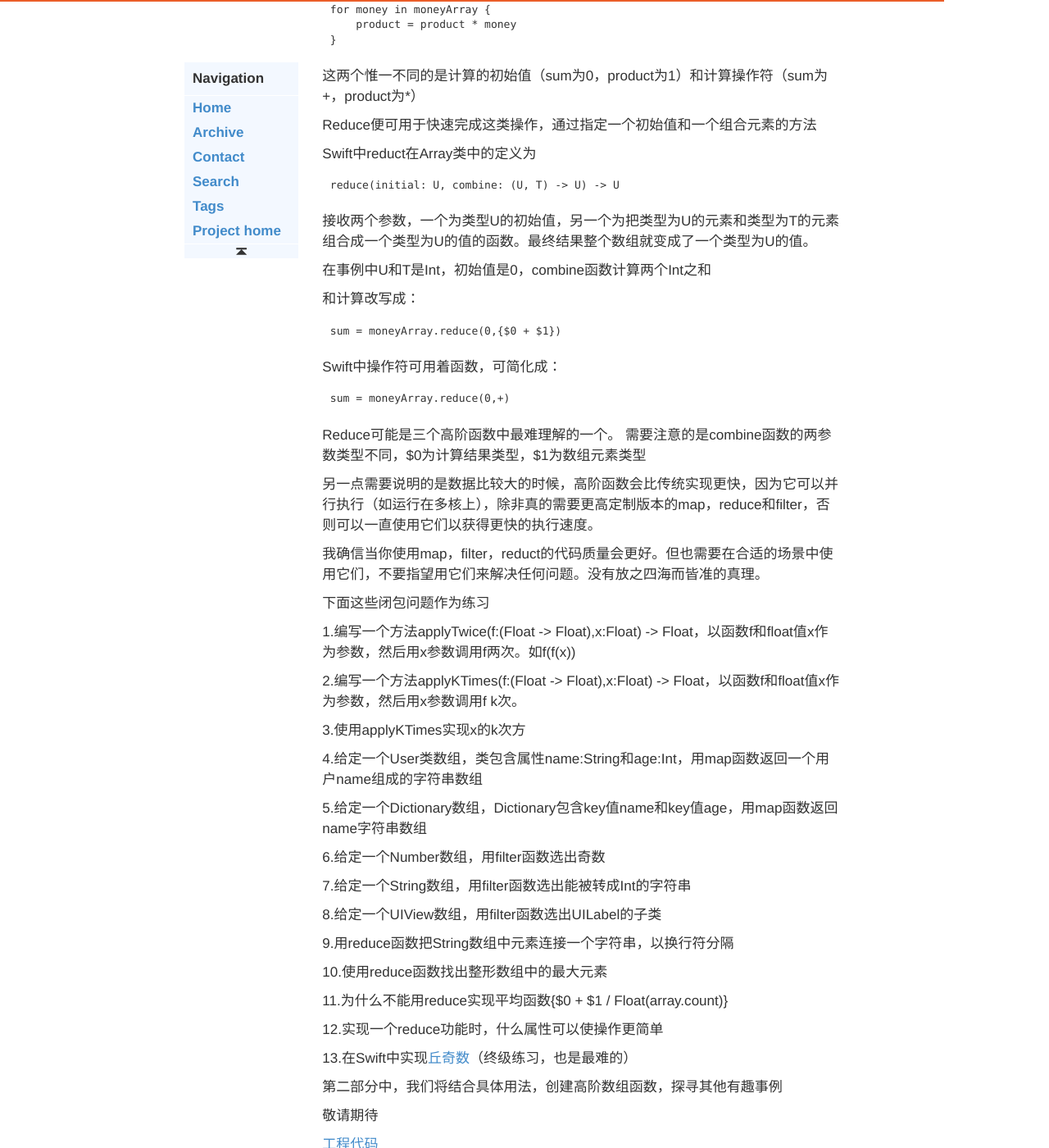
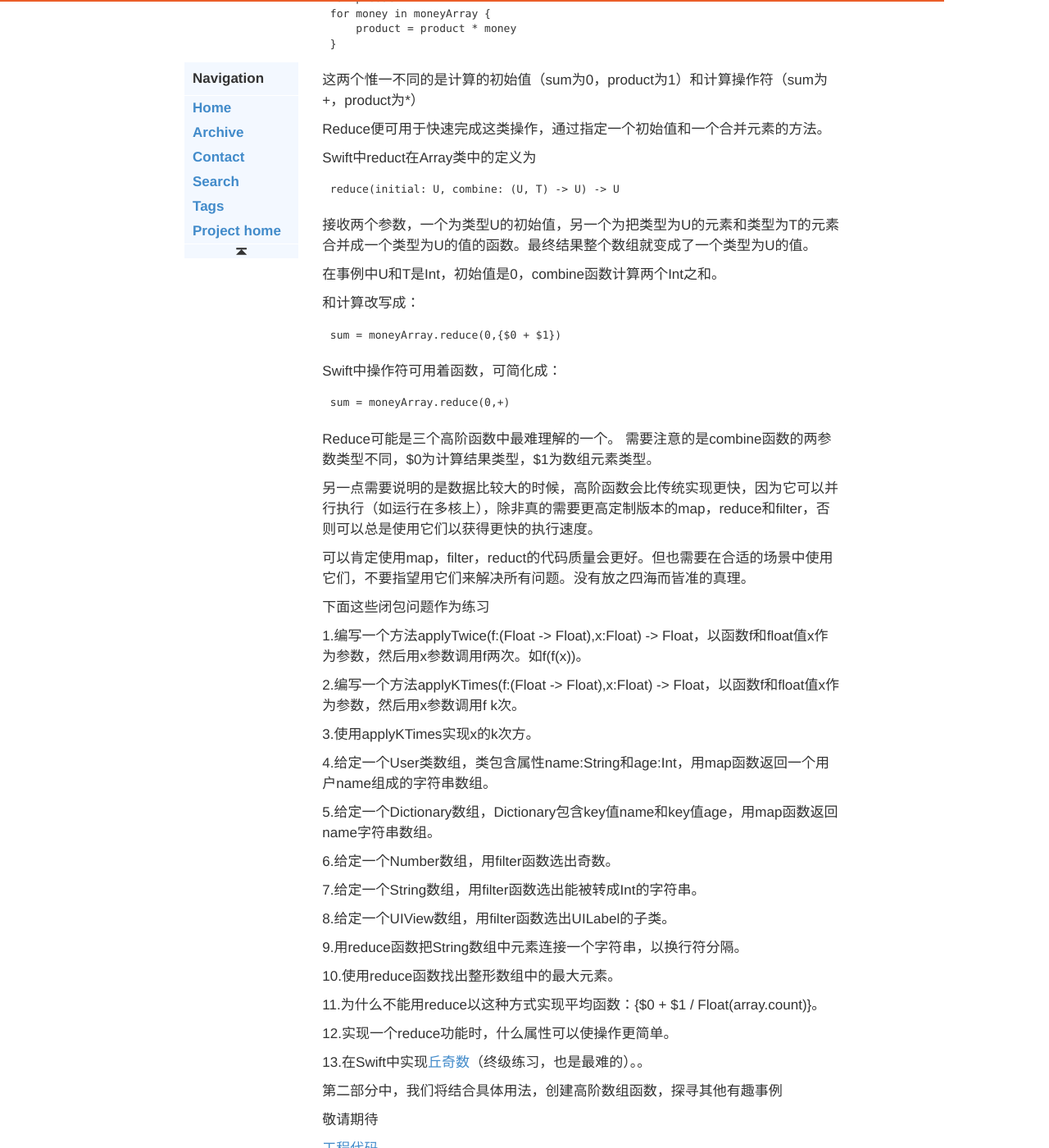
Before and after one commit to candeladiao/candeladiao.github.io, a Jekyll site: the page built from _posts/2015-06-19-Swift高阶函数：Map，Filter，Reduce等-Part-1.markdown, in a window 1280 px wide and 1400 px high, scrolled down 3856 px. Shown: the whole window at 82% size. Built offline with Jekyll 4.4.1, drawn with Linux system fonts in a browser that asks for light colours; some web fonts are replaced; Markdown is read by kramdown in place of the engine named in the settings; comment, search, counter and statistics services are not loaded; some of the changed text lies outside the part shown.

Commit message:
add files

```diff
--- a/_posts/2015-06-19-Swift高阶函数：Map，Filter，Reduce等-Part-1.markdown
+++ b/_posts/2015-06-19-Swift高阶函数：Map，Filter，Reduce等-Part-1.markdown
@@ -7,21 +7,21 @@
 ---
 
 ##闭包介绍
-Swift一大特性便是使用简洁的[头等函数](https://en.wikipedia.org/wiki/First-class_function)/闭包语法代替了复杂的blocks。希望我们在Swift中不再需要像[fuckingblocksyntax](http://fuckingblocksyntax.com/)中所描述的语法。（译者注：头等函数-即可将函数当作参数传递给其他的函数，或从其他的函数里返回出值，并且可以将他们设定为变量，或者将他们存储在数据结构中）。
+Swift一大特性便是使用简洁的[头等函数](https://en.wikipedia.org/wiki/First-class_function)/闭包语法代替了复杂的blocks。希望我们在Swift中不再需要像[fuckingblocksyntax](http://fuckingblocksyntax.com/)中所描述的语法。（译者注：头等函数-即可将函数当作参数传递给其它的函数，或作为其它函数的返回值，也可以将它们赋值给变量，或者将它们存储在数据结构中）。
 
 
-闭包是自包含的blocks，它能在代码中传递和使用。
+闭包是自包含的blocks，它可以在代码中传递使用。
 
 
-本文我们将重点介绍匿名定义的闭包（如：定义成内联的且不具名）也称匿名闭包。我们能够将其作为参数传递给其他函数/方法或者将其作为返回值。闭包是[极其强大的语言特性](https://en.wikipedia.org/wiki/Church_encoding)，它能够使我们编写程序的时候更快，更容易，更少出错。
+本文我们将重点介绍匿名定义的闭包（如：定义成内联且不具名）也称匿名闭包。我们能够将其作为参数传递给其它函数/方法或者将其作为返回值。闭包是[极其强大的语言特性](https://en.wikipedia.org/wiki/Church_encoding)，它能够让我们更快，更容易的编写程序，并且也更少出错。
 
 
 Blocks/闭包（同一概念的不同命名）在Cocoa和Cocoa Touch中广泛使用，是iOS框架的核心。
 
 
-让我们来看一些闭包例子以及它们为什么如此有用：
+让我们来看一些闭包例子以及它们为什么如此有用。
 
-我们需要两个函数，其中一个计算两个数的平方的平均值，另一个计算两个数的立方的平均值，传统的解决方法会是这样：
+我们需要两个方法，其中一个计算两个数的平方的平均值，另一个计算两个数的立方的平均值，传统的解决办法会是这样：
 
 
 	func square(a:Float) -> Float {
@@ -55,43 +55,43 @@
 这里我们使用了命名闭包，我们也可以使用闭包表达式定义一个没有名称的内联闭包。
 
 
-在Swift中有很多种定义闭包表达式的方法，这里从最啰嗦的开始讲到最简洁的为止：
+在Swift中有很多种定义闭包表达式的方法，这里从最啰嗦的开始讲，逐步简化到最简洁为止：
 
 
 	averageOfFunction(3, 4, {(x: Float) -> Float in return x * x})
 
 
-(x: Float) -> Float 是闭包的类型（接收一个float参数，返回一个float值）， return x * x 为实现，关键字in为代码头，实现跟在in后面，让我们简化一下。
+(x: Float) -> Float 是闭包的类型（接收一个float参数，返回一个float值）， return x * x 为实现，关键字in为代码头，实现跟在in后面。下面我们简化一下。
 
 
-首先我们忽略类型声明，因为类型能够从averageOfFunction声明中推断出来（编译器能够推断出averageOfFunction期望传入作为参数的函数需要接收一个float值，然后返回另一个float值）
+首先可以忽略类型声明，因为类型能够从averageOfFunction声明中推断出来（编译器能够推断出作为averageOfFunction的参数传入的函数需要接收一个float值，然后返回另一个float值）。
 
 
 	averageOfFunction(3, 4, {x in return x * x})
 
 
-我们还可以忽略return语句
+接着我们可以忽略return语句。（译者注：Swift规定-单行表达式闭包可省略return）。
 
 
 	averageOfFunction(3, 4, {x in x * x})
 
 
-最后我们还可以忽略指定参数名，使用默认参数名$0（如果函数接收多个参数，使用$K作为第K-1个参数，如$0，$1，$2......）
+最后可以忽略指定参数名，使用默认参数名$0（如果函数接收多个参数，使用$K作为第K-1个参数，如$0，$1，$2......）。
 
 
 	averageOfFunction(3, 4, {$0 * $0})
 
 
-接下部分，我们都使用最后这种闭包表达式，实际编码中如果要求清晰明了，建议使用命名闭包。
+接下部分，我们都使用最后这种闭包表达式。也支持你使用命名闭包，如果实际编码中有明确要求。
 
 
-把闭包作为参数传递而非重复代码，这个编程技术极大的提升了代码的表达性，避免了代码引用和拷贝粘贴所带来的错误。
+把闭包作为参数传递而非重复代码，这个技术极大的提升了代码的表达性，避免了代码引用和拷贝粘贴所带来的错误。
 
 
 ##数组操作
 
 
-Swift的数组支持三个高阶函数：map，filter和reduce。Objective-C的NSArray没有实现这些方法，但是开源社区弥补了这个不足
+Swift的数组支持三个高阶函数：map，filter和reduce。Objective-C的NSArray没有实现这些方法，但是有开源社区弥补了这点不足。
 
 
 ###Map
@@ -101,13 +101,13 @@
 	[ x1, x2, ... , xn].map(f) -> [f(x1), f(x2), ... , f(xn)]
 
 
-我们用一个Int类型数组存储商品金额，想把每个金额后面添加一个字符“€”，把数组转成字符串数组
+我们用一个Int类型数组存储商品金额，想把每个金额后面添加一个字符“€”，把数组转成字符串数组。
 
 
 	[10,20,45,32] -> ["10€","20€","45€","32€"]
 
 
-最笨的办法-创建一个空数组，遍历和转换原数组的每个元素，然后把转换结果添加到空数组里
+最笨的办法-创建一个空数组，遍历和转换原数组的每个元素，然后把转换结果添加到空数组里。
 
 
 	var stringsArray : [String] = [] //Note that we have to specify the type of the array or else we'll get an type error
@@ -117,7 +117,7 @@
 	}
 
 
-转换原数组元素并由此得到一个新数组的操作很普遍，我们可以用map函数来做这个事
+转换原数组元素并由此得到一个新数组的操作很普遍，我们可以用map函数来做这个事。
 
 
 在Swift中，map被声明成Array类的命名方法：
@@ -153,7 +153,7 @@
 ##Filter
 
 
-filter用于选择数组元素中满足某种条件的元素
+filter用于选择数组元素中满足某种条件的元素。
 
 
 使用前面金额的例子，筛选出金额大于30元素，结果应该是[45,32]
@@ -218,7 +218,7 @@
 这两个惟一不同的是计算的初始值（sum为0，product为1）和计算操作符（sum为+，product为*）
 
 
-Reduce便可用于快速完成这类操作，通过指定一个初始值和一个组合元素的方法
+Reduce便可用于快速完成这类操作，通过指定一个初始值和一个合并元素的方法。
 
 
 Swift中reduct在Array类中的定义为
@@ -227,10 +227,10 @@
 	reduce(initial: U, combine: (U, T) -> U) -> U
 
 
-接收两个参数，一个为类型U的初始值，另一个为把类型为U的元素和类型为T的元素组合成一个类型为U的值的函数。最终结果整个数组就变成了一个类型为U的值。
+接收两个参数，一个为类型U的初始值，另一个为把类型为U的元素和类型为T的元素合并成一个类型为U的值的函数。最终结果整个数组就变成了一个类型为U的值。
 
 
-在事例中U和T是Int，初始值是0，combine函数计算两个Int之和
+在事例中U和T是Int，初始值是0，combine函数计算两个Int之和。
 
 
 和计算改写成：
@@ -245,55 +245,55 @@
 	sum = moneyArray.reduce(0,+)
 
 
-Reduce可能是三个高阶函数中最难理解的一个。 需要注意的是combine函数的两参数类型不同，$0为计算结果类型，$1为数组元素类型
+Reduce可能是三个高阶函数中最难理解的一个。 需要注意的是combine函数的两参数类型不同，$0为计算结果类型，$1为数组元素类型。
 
 
-另一点需要说明的是数据比较大的时候，高阶函数会比传统实现更快，因为它可以并行执行（如运行在多核上），除非真的需要更高定制版本的map，reduce和filter，否则可以一直使用它们以获得更快的执行速度。
+另一点需要说明的是数据比较大的时候，高阶函数会比传统实现更快，因为它可以并行执行（如运行在多核上），除非真的需要更高定制版本的map，reduce和filter，否则可以总是使用它们以获得更快的执行速度。
 
 
-我确信当你使用map，filter，reduct的代码质量会更好。但也需要在合适的场景中使用它们，不要指望用它们来解决任何问题。没有放之四海而皆准的真理。
+可以肯定使用map，filter，reduct的代码质量会更好。但也需要在合适的场景中使用它们，不要指望用它们来解决所有问题。没有放之四海而皆准的真理。
 
 
 下面这些闭包问题作为练习
 
 
-   1.编写一个方法applyTwice(f:(Float -> Float),x:Float) -> Float，以函数f和float值x作为参数，然后用x参数调用f两次。如f(f(x))
+   1.编写一个方法applyTwice(f:(Float -> Float),x:Float) -> Float，以函数f和float值x作为参数，然后用x参数调用f两次。如f(f(x))。
 
 
    2.编写一个方法applyKTimes(f:(Float -> Float),x:Float) -> Float，以函数f和float值x作为参数，然后用x参数调用f k次。
 
 
-   3.使用applyKTimes实现x的k次方
+   3.使用applyKTimes实现x的k次方。
 
 
-   4.给定一个User类数组，类包含属性name:String和age:Int，用map函数返回一个用户name组成的字符串数组
+   4.给定一个User类数组，类包含属性name:String和age:Int，用map函数返回一个用户name组成的字符串数组。
 
 
-   5.给定一个Dictionary数组，Dictionary包含key值name和key值age，用map函数返回name字符串数组
+   5.给定一个Dictionary数组，Dictionary包含key值name和key值age，用map函数返回name字符串数组。
 
 
-   6.给定一个Number数组，用filter函数选出奇数
+   6.给定一个Number数组，用filter函数选出奇数。
 
 
-   7.给定一个String数组，用filter函数选出能被转成Int的字符串
+   7.给定一个String数组，用filter函数选出能被转成Int的字符串。
 
 
-   8.给定一个UIView数组，用filter函数选出UILabel的子类
+   8.给定一个UIView数组，用filter函数选出UILabel的子类。
 
 
-   9.用reduce函数把String数组中元素连接一个字符串，以换行符分隔
+   9.用reduce函数把String数组中元素连接一个字符串，以换行符分隔。
 
 
-   10.使用reduce函数找出整形数组中的最大元素
+   10.使用reduce函数找出整形数组中的最大元素。
 
 
-   11.为什么不能用reduce实现平均函数{$0 + $1 / Float(array.count)}
+   11.为什么不能用reduce以这种方式实现平均函数：{$0 + $1 / Float(array.count)}。
 
 
-   12.实现一个reduce功能时，什么属性可以使操作更简单
+   12.实现一个reduce功能时，什么属性可以使操作更简单。
 
 
-   13.在Swift中实现[丘奇数](https://en.wikipedia.org/wiki/Church_encoding)（终级练习，也是最难的）
+   13.在Swift中实现[丘奇数](https://en.wikipedia.org/wiki/Church_encoding)（终级练习，也是最难的）。。
 
 
 第二部分中，我们将结合具体用法，创建高阶数组函数，探寻其他有趣事例
```
Also changed, not shown: other parts of _posts/2015-06-19-Swift高阶函数：Map，Filter，Reduce等-Part-1.markdown (+7 -7 lines).
